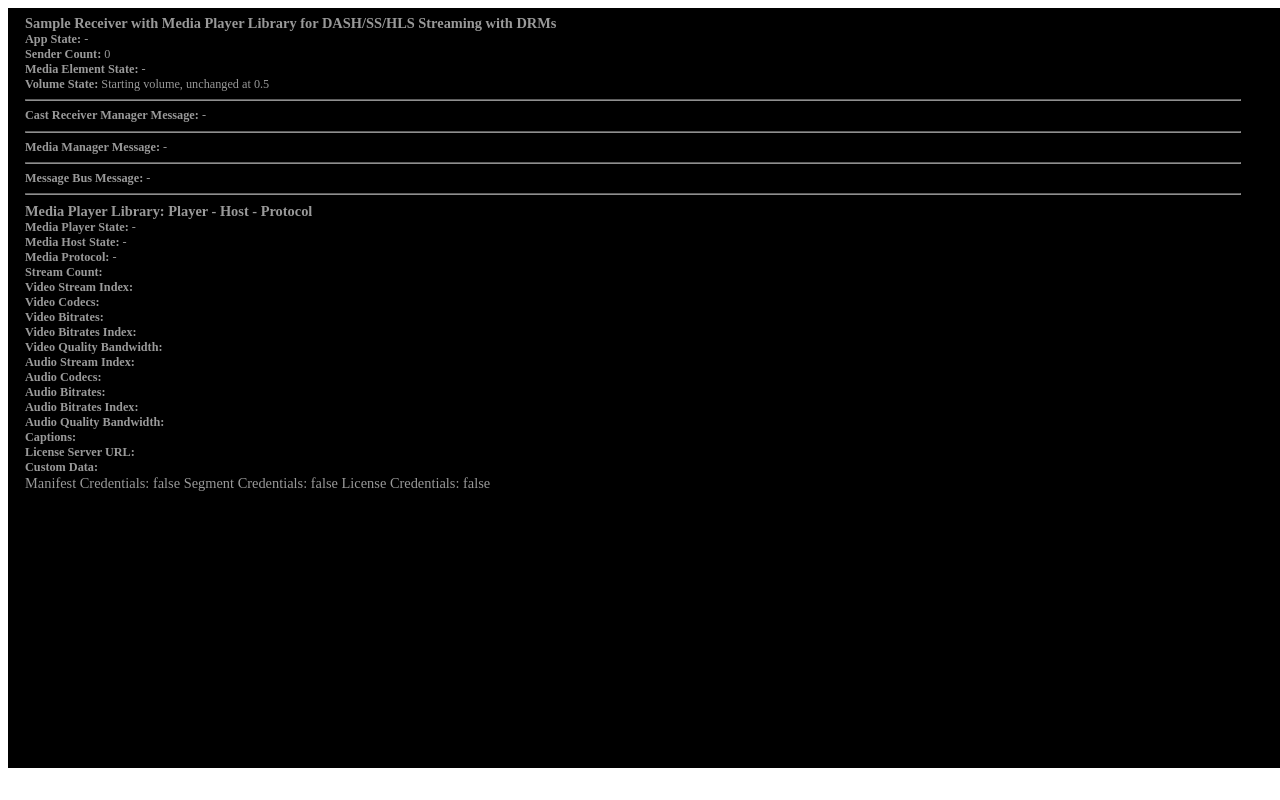
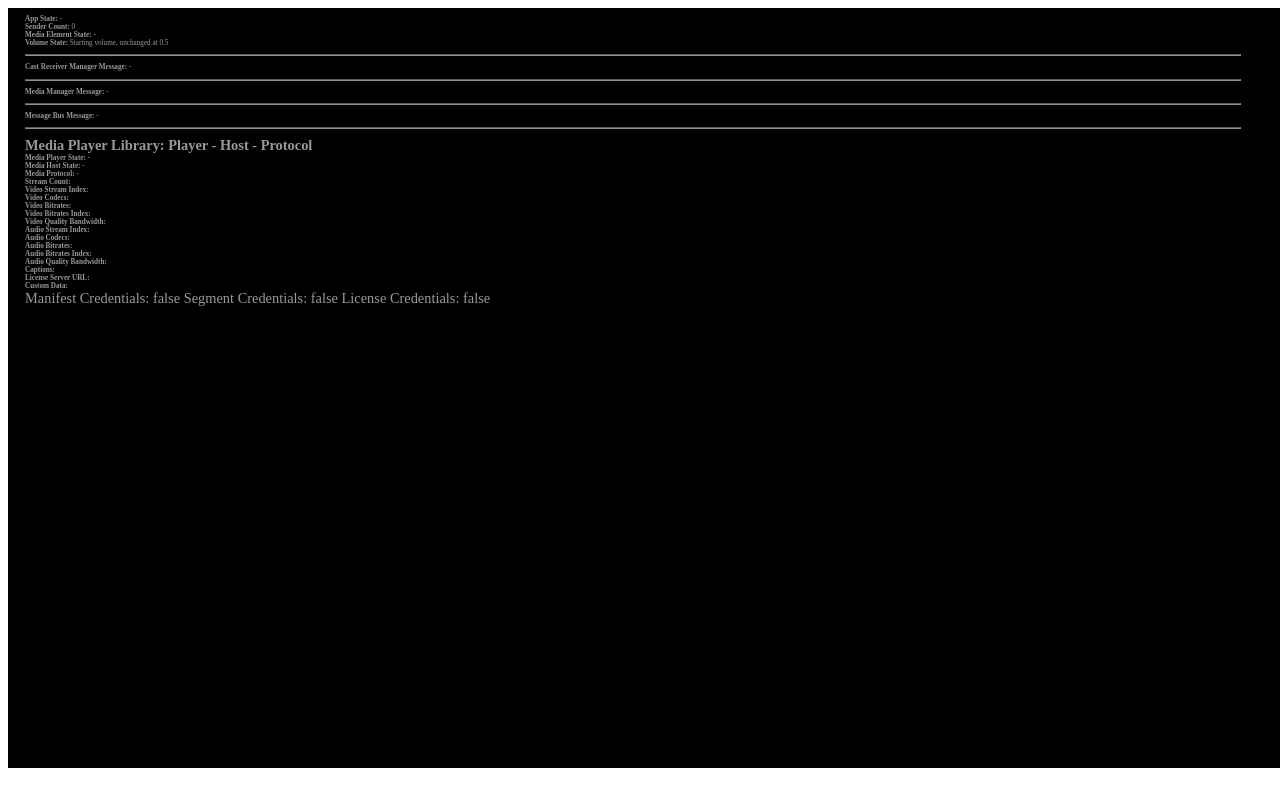
Before and after one commit to devdev0100/MD_HelloWorld, a plain HTML site: page CastMediaPlayerStreamingDRM-Rachel/mpl.html in a window 1280 px wide. Drawn offline with Linux system fonts and the light colour scheme; a script that the page names is missing.

Commit message:
font size changes

```diff
--- a/CastMediaPlayerStreamingDRM-Rachel/mpl.html
+++ b/CastMediaPlayerStreamingDRM-Rachel/mpl.html
@@ -72,36 +72,35 @@ limitations under the License.
 </head>
 <body>
     <div id="messages">
-      <div style="font-size:100%; font-weight:bold; margin-left:0px;" id="title">Sample Receiver with Media Player Library for DASH/SS/HLS Streaming with DRMs</div>
-      <div style="font-size:85%;"> App State: <span id="applicationState">-</span></div>
-      <div style="font-size:85%;">Sender Count: <span id="senderCount">0</span></div>
-      <div style="font-size:85%;">Media Element State: <span  id="mediaElementState">-</span></div>
-      <div style="font-size:85%;">Volume State: <span  id="volumeMessage">Starting volume, unchanged at 0.5</span></div>
+      <div style="font-size:50%;"> App State: <span id="applicationState">-</span></div>
+      <div style="font-size:50%;">Sender Count: <span id="senderCount">0</span></div>
+      <div style="font-size:50%;">Media Element State: <span  id="mediaElementState">-</span></div>
+      <div style="font-size:50%;">Volume State: <span  id="volumeMessage">Starting volume, unchanged at 0.5</span></div>
       <hr>
-      <div style="font-size:85%;">Cast Receiver Manager Message: <span  id="castReceiverManagerMessage">-</span></div>
+      <div style="font-size:50%;">Cast Receiver Manager Message: <span  id="castReceiverManagerMessage">-</span></div>
       <hr>
-      <div style="font-size:85%;">Media Manager Message: <span  id="mediaManagerMessage">-</span></div>
+      <div style="font-size:50%;">Media Manager Message: <span  id="mediaManagerMessage">-</span></div>
       <hr>
-      <div style="font-size:85%;">Message Bus Message: <span  id="messageBusMessage">-</span></div>
+      <div style="font-size:50%;">Message Bus Message: <span  id="messageBusMessage">-</span></div>
       <hr>
       <div style="font-size:100%;font-weight:bold;">Media Player Library: Player - Host - Protocol</div>
-      <div style="font-size:85%;">Media Player State: <span id="mediaPlayerState">-</span></div>
-      <div style="font-size:85%;">Media Host State: <span id="mediaHostState">-</span></div>
-      <div style="font-size:85%;">Media Protocol: <span id="mediaProtocol">-</span></div>
-      <div style="font-size:85%;">Stream Count: <span id="streamCount"></span></div>
-      <div style="font-size:85%;">Video Stream Index: <span id="videoStreamIndex"></span></div>
-      <div style="font-size:85%;">Video Codecs: <span id="streamVideoCodecs"></span></div>
-      <div style="font-size:85%;">Video Bitrates: <span id="streamVideoBitrates"></span></div>
-      <div style="font-size:85%;">Video Bitrates Index: <span id="videoQualityIndex"></span></div>
-      <div style="font-size:85%;">Video Quality Bandwidth: <span id="streamVideoQuality"></span></div>
-      <div style="font-size:85%;">Audio Stream Index: <span id="audioStreamIndex"></span></div>
-      <div style="font-size:85%;">Audio Codecs: <span id="streamAudioCodecs"></span></div>
-      <div style="font-size:85%;">Audio Bitrates: <span id="streamAudioBitrates"></span></div>
-      <div style="font-size:85%;">Audio Bitrates Index: <span id="audioQualityIndex"></span></div>
-      <div style="font-size:85%;">Audio Quality Bandwidth: <span id="streamAudioQuality"></span></div>
-      <div style="font-size:85%;">Captions: <span id="captions"></span></div>
-      <div style="font-size:85%;">License Server URL: <span id="licenseUrl"></span></div>
-      <div style="font-size:85%;">Custom Data: <span id="customData"></span></div>
+      <div style="font-size:50%;">Media Player State: <span id="mediaPlayerState">-</span></div>
+      <div style="font-size:50%;">Media Host State: <span id="mediaHostState">-</span></div>
+      <div style="font-size:50%;">Media Protocol: <span id="mediaProtocol">-</span></div>
+      <div style="font-size:50%;">Stream Count: <span id="streamCount"></span></div>
+      <div style="font-size:50%;">Video Stream Index: <span id="videoStreamIndex"></span></div>
+      <div style="font-size:50%;">Video Codecs: <span id="streamVideoCodecs"></span></div>
+      <div style="font-size:50%;">Video Bitrates: <span id="streamVideoBitrates"></span></div>
+      <div style="font-size:50%;">Video Bitrates Index: <span id="videoQualityIndex"></span></div>
+      <div style="font-size:50%;">Video Quality Bandwidth: <span id="streamVideoQuality"></span></div>
+      <div style="font-size:50%;">Audio Stream Index: <span id="audioStreamIndex"></span></div>
+      <div style="font-size:50%;">Audio Codecs: <span id="streamAudioCodecs"></span></div>
+      <div style="font-size:50%;">Audio Bitrates: <span id="streamAudioBitrates"></span></div>
+      <div style="font-size:50%;">Audio Bitrates Index: <span id="audioQualityIndex"></span></div>
+      <div style="font-size:50%;">Audio Quality Bandwidth: <span id="streamAudioQuality"></span></div>
+      <div style="font-size:50%;">Captions: <span id="captions"></span></div>
+      <div style="font-size:50%;">License Server URL: <span id="licenseUrl"></span></div>
+      <div style="font-size:50%;">Custom Data: <span id="customData"></span></div>
       <span>Manifest Credentials: <span id="manifestCredentials">false</span></span>
       <span>Segment Credentials: <span id="segmentCredentials">false</span></span>
       <span>License Credentials: <span id="licenseCredentials">false</span></span>
```
